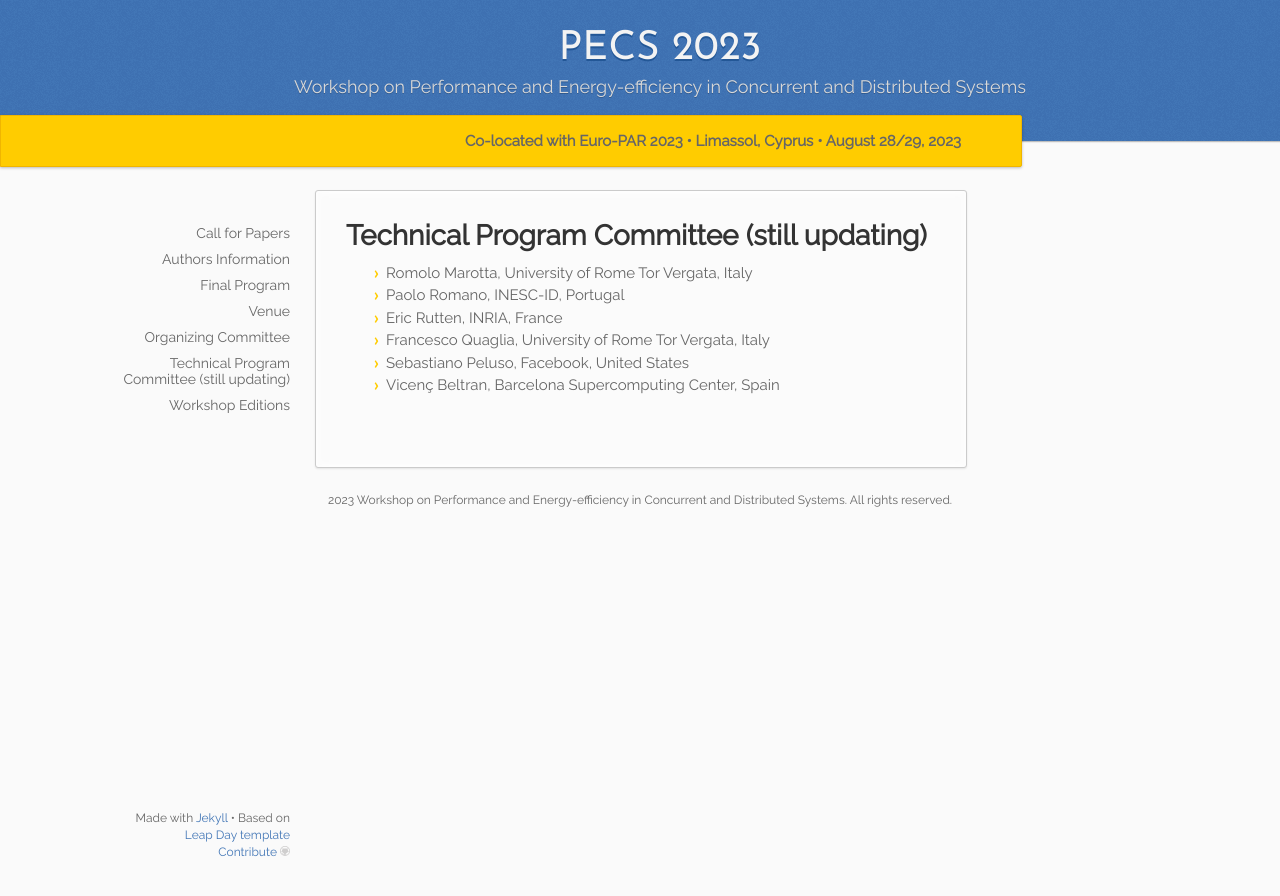
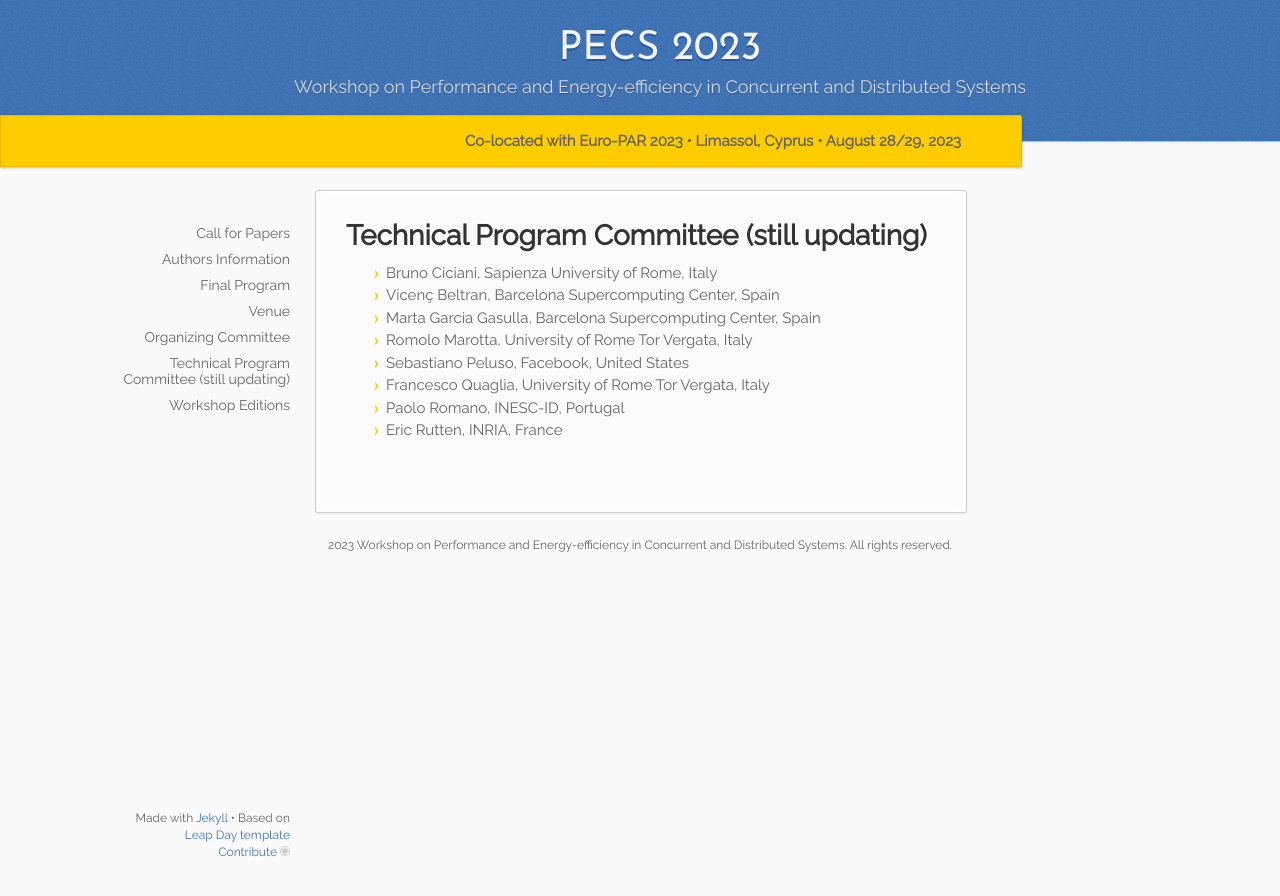
Before and after one commit to pecs-workshop/pecs-workshop.github.io, a Jekyll site: the page built from _2023/10.tpc.md, in a window 1280 px wide. Shown: the top 896 px of the page. Built offline with Jekyll 4.4.1, drawn with Linux system fonts in a browser that asks for light colours.

Commit message:
Updated program

```diff
--- a/_2023/10.tpc.md
+++ b/_2023/10.tpc.md
@@ -5,9 +5,11 @@ menu_show: true
 permalink: /:collection/tpc
 ---
 
+* Bruno Ciciani, Sapienza University of Rome, Italy
+* Vicen&ccedil; Beltran, Barcelona Supercomputing Center, Spain
+* Marta Garcia Gasulla, Barcelona Supercomputing Center, Spain
 * Romolo Marotta, University of Rome Tor Vergata, Italy
+* Sebastiano Peluso, Facebook, United States
+* Francesco Quaglia, University of Rome Tor Vergata, Italy
 * Paolo Romano, INESC-ID, Portugal
 * Eric Rutten, INRIA, France
-* Francesco Quaglia, University of Rome Tor Vergata, Italy
-* Sebastiano Peluso, Facebook, United States
-* Vicen&ccedil; Beltran, Barcelona Supercomputing Center, Spain
```
Also changed, not shown: _2023/_important_dates.md (+1 -1 lines).
